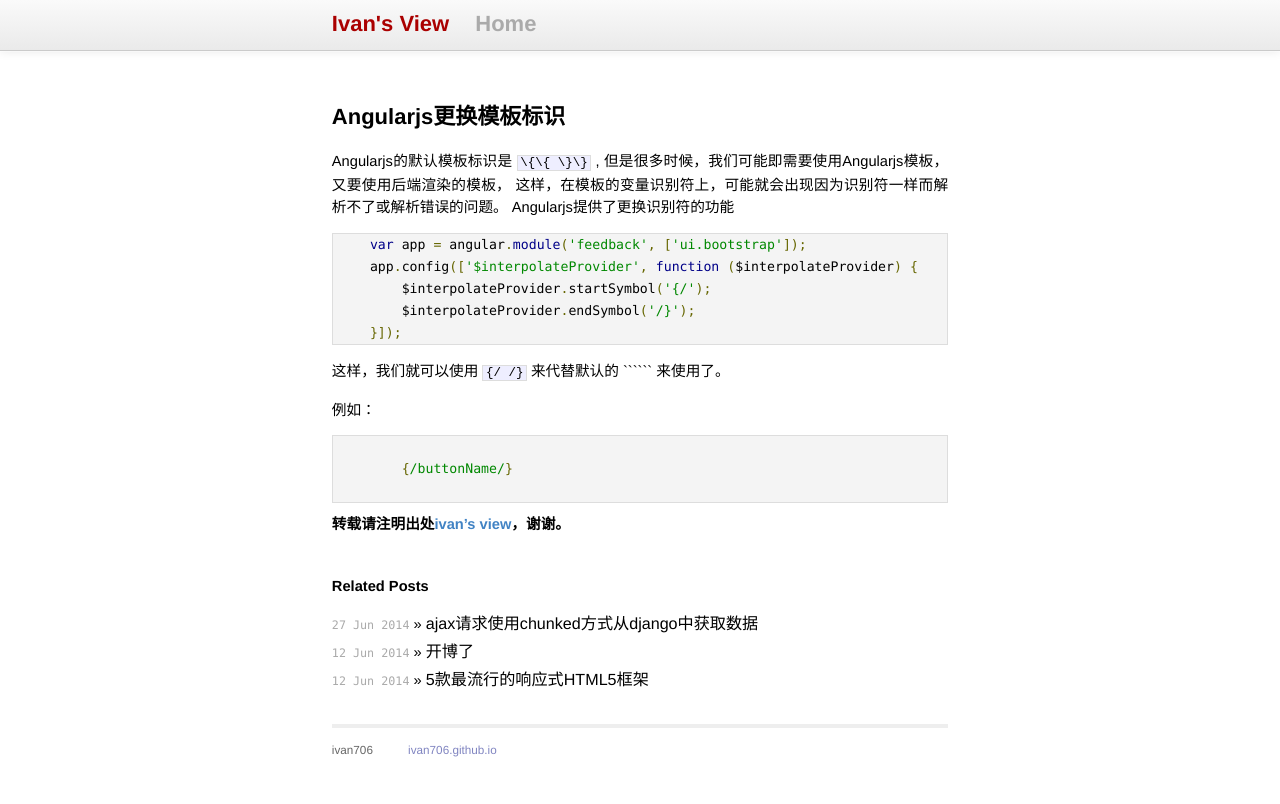
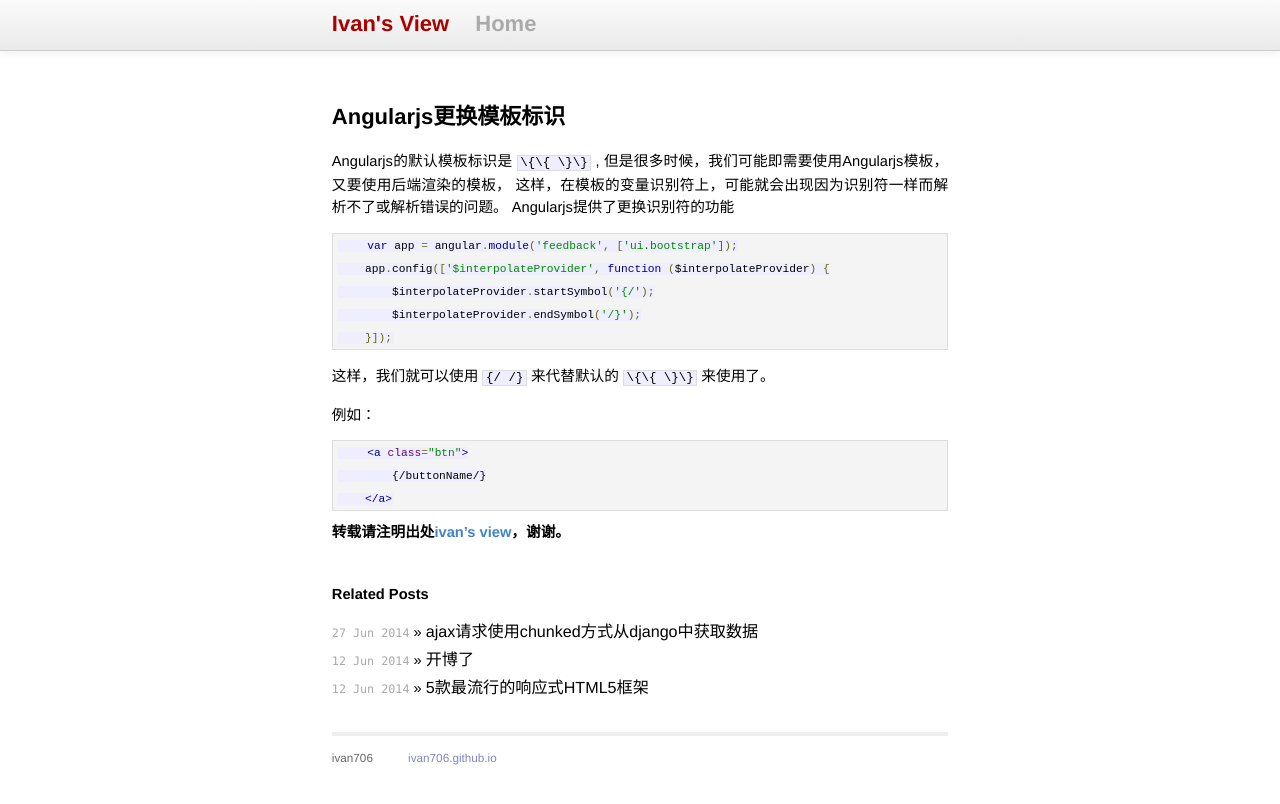
Before and after one commit to ivan706/ivan706.github.io, a Jekyll site: the page built from _posts/2014-07-02-angularjstemplatechangesymbol.md, in a window 1280 px wide. Shown: the top 804 px of the page. Built offline with Jekyll 4.4.1, drawn with Linux system fonts in a browser that asks for light colours; Markdown is read by kramdown in place of the engine named in the settings; comment, search, counter and statistics services are not loaded.

Commit message:
Update 2014-07-02-angularjstemplatechangesymbol.md
change format

````diff
--- a/_posts/2014-07-02-angularjstemplatechangesymbol.md
+++ b/_posts/2014-07-02-angularjstemplatechangesymbol.md
@@ -10,21 +10,22 @@ tags: Angularjs
 Angularjs的默认模板标识是 <code>\{\{ \}\}</code> , 但是很多时候，我们可能即需要使用Angularjs模板，又要使用后端渲染的模板，
 这样，在模板的变量识别符上，可能就会出现因为识别符一样而解析不了或解析错误的问题。
 Angularjs提供了更换识别符的功能
-<pre>
+```
     var app = angular.module('feedback', ['ui.bootstrap']);
     app.config(['$interpolateProvider', function ($interpolateProvider) {
         $interpolateProvider.startSymbol('{/');
         $interpolateProvider.endSymbol('/}');
     }]);
-</pre>
+```
 
-这样，我们就可以使用 ```{/ /}``` 来代替默认的 ```{{ }}``` 来使用了。
+这样，我们就可以使用 ```{/ /}``` 来代替默认的 ```\{\{ \}\}``` 来使用了。
 
 例如：
-<pre>
+
+```
     <a class="btn">
         {/buttonName/}
     </a>
-</pre>
+```
 
 #####转载请注明出处[ivan's view](http://blog.ivan706.com/2014/06/27/transdatawithchunked-django.html)，谢谢。
````
